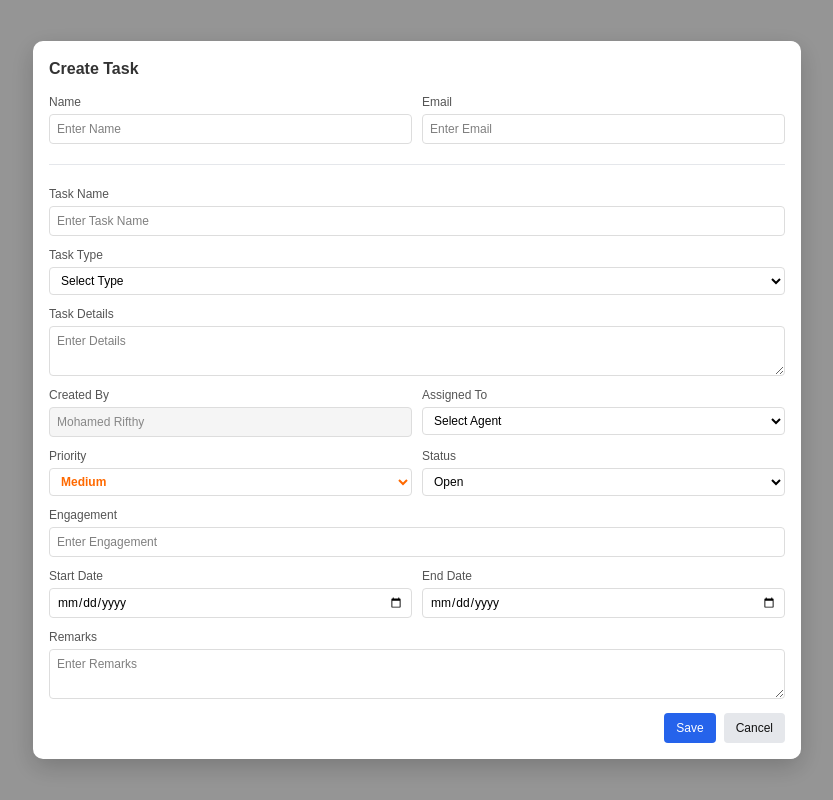
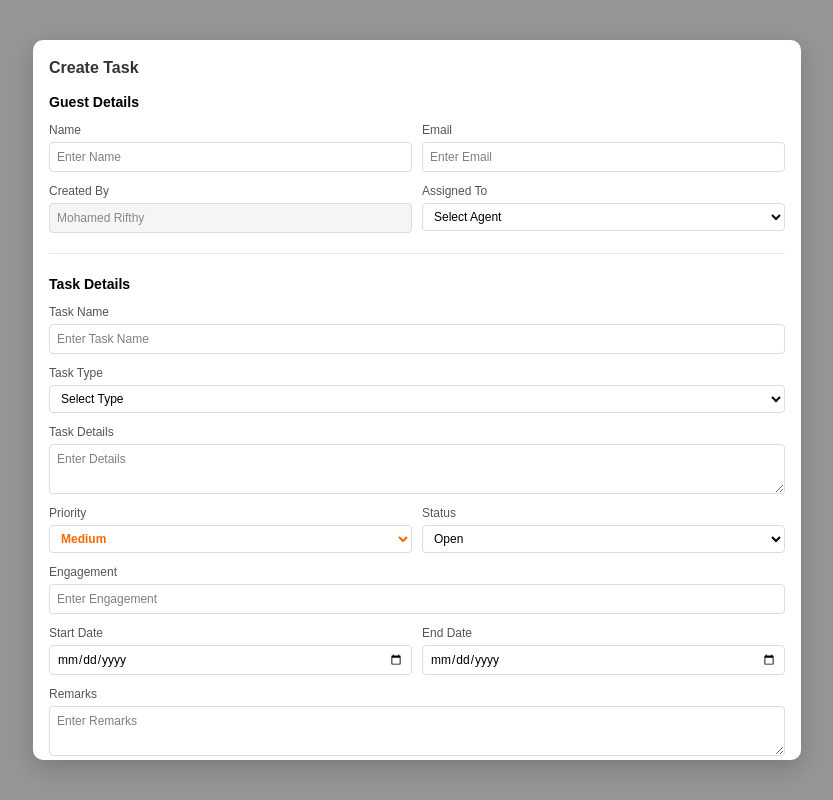
Before and after one commit to Nayana2103/task_manager, a React (Vite) app: page /#/create in a window 1280 px wide. Shown: the whole page, without its empty margins (223-1056 px from the left). Built offline with nearby package versions, Linux system fonts and the light colour scheme.

Commit message:
changes1

```diff
--- a/src/components/TaskForm.jsx
+++ b/src/components/TaskForm.jsx
@@ -14,8 +14,8 @@ function TaskForm({ onClose }) {
 
   const onSubmit = (data) => {
     console.log("✅ Form Submitted:", data);
-    reset(); // Clear form after submit
-    if (onClose) onClose(); // close modal if function passed
+    reset();
+    if (onClose) onClose();
   };
 
   const getPriorityClass = () => {
@@ -37,6 +37,8 @@ function TaskForm({ onClose }) {
         <h2 className="form-title">Create Task</h2>
 
         <form onSubmit={handleSubmit(onSubmit)}>
+          {/* ---------------- Guest Details Section ---------------- */}
+          <h3 className="section-title">Guest Details</h3>
           <div className="form-grid">
             {/* Name */}
             <div className="form-group half">
@@ -65,10 +67,33 @@ function TaskForm({ onClose }) {
               />
               {errors.email && <p className="error">{errors.email.message}</p>}
             </div>
+
+            {/* Created By */}
+            <div className="form-group half">
+              <label>Created By</label>
+              <input type="text" value="Mohamed Rifthy" disabled />
+            </div>
+
+            {/* Assigned To */}
+            <div className="form-group half">
+              <label>Assigned To</label>
+              <select
+                {...register("assignedTo", { required: "Please select an agent" })}
+              >
+                <option value="">Select Agent</option>
+                <option value="Agent A">Agent A</option>
+                <option value="Agent B">Agent B</option>
+              </select>
+              {errors.assignedTo && (
+                <p className="error">{errors.assignedTo.message}</p>
+              )}
+            </div>
           </div>
 
           <hr className="form-divider" />
 
+          {/* ---------------- Task Details Section ---------------- */}
+          <h3 className="section-title">Task Details</h3>
           <div className="form-grid">
             {/* Task Name */}
             <div className="form-group full">
@@ -86,7 +111,9 @@ function TaskForm({ onClose }) {
             {/* Task Type */}
             <div className="form-group full">
               <label>Task Type</label>
-              <select {...register("taskType", { required: "Task type is required" })}>
+              <select
+                {...register("taskType", { required: "Task type is required" })}
+              >
                 <option value="">Select Type</option>
                 <option value="Bug">Bug</option>
                 <option value="Feature">Feature</option>
@@ -107,25 +134,6 @@ function TaskForm({ onClose }) {
               {errors.details && <p className="error">{errors.details.message}</p>}
             </div>
 
-            {/* Created By */}
-            <div className="form-group half">
-              <label>Created By</label>
-              <input type="text" value="Mohamed Rifthy" disabled />
-            </div>
-
-            {/* Assigned To */}
-            <div className="form-group half">
-              <label>Assigned To</label>
-              <select {...register("assignedTo", { required: "Please select an agent" })}>
-                <option value="">Select Agent</option>
-                <option value="Agent A">Agent A</option>
-                <option value="Agent B">Agent B</option>
-              </select>
-              {errors.assignedTo && (
-                <p className="error">{errors.assignedTo.message}</p>
-              )}
-            </div>
-
             {/* Priority */}
             <div className="form-group half">
               <label>Priority</label>
@@ -135,15 +143,9 @@ function TaskForm({ onClose }) {
                 {...register("priority", { required: "Priority is required" })}
                 className={`${getPriorityClass()} font-semibold`}
               >
-                <option value="Low" className="text-green-600">
-                  Low
-                </option>
-                <option value="Medium" className="text-orange-500">
-                  Medium
-                </option>
-                <option value="High" className="text-red-600">
-                  High
-                </option>
+                <option value="Low" className="text-green-600">Low</option>
+                <option value="Medium" className="text-orange-500">Medium</option>
+                <option value="High" className="text-red-600">High</option>
               </select>
               {errors.priority && <p className="error">{errors.priority.message}</p>}
             </div>
@@ -181,18 +183,13 @@ function TaskForm({ onClose }) {
             {/* Remarks */}
             <div className="form-group full">
               <label>Remarks</label>
-              <textarea
-                placeholder="Enter Remarks"
-                {...register("remarks")}
-              ></textarea>
+              <textarea placeholder="Enter Remarks" {...register("remarks")}></textarea>
             </div>
           </div>
 
-          {/* Actions */}
+          {/* ---------------- Actions ---------------- */}
           <div className="form-actions">
-            <button type="submit" className="btn-primary">
-              Save
-            </button>
+            <button type="submit" className="btn-primary">Save</button>
             <button
               type="button"
               className="btn-secondary"
--- a/src/styles/TaskForm.css
+++ b/src/styles/TaskForm.css
@@ -167,3 +167,8 @@ textarea::-moz-clear {
   font-size: 0.8rem;
   margin-top: 4px;
 }
+.section-title {
+  font-weight: bold;
+  font-size: 0.88rem; /* same as Tailwind text-lg */
+  margin-bottom: 0.5rem;
+}
```
Also changed, not shown: 1 other file (tests, documents, lock files or other folders).
